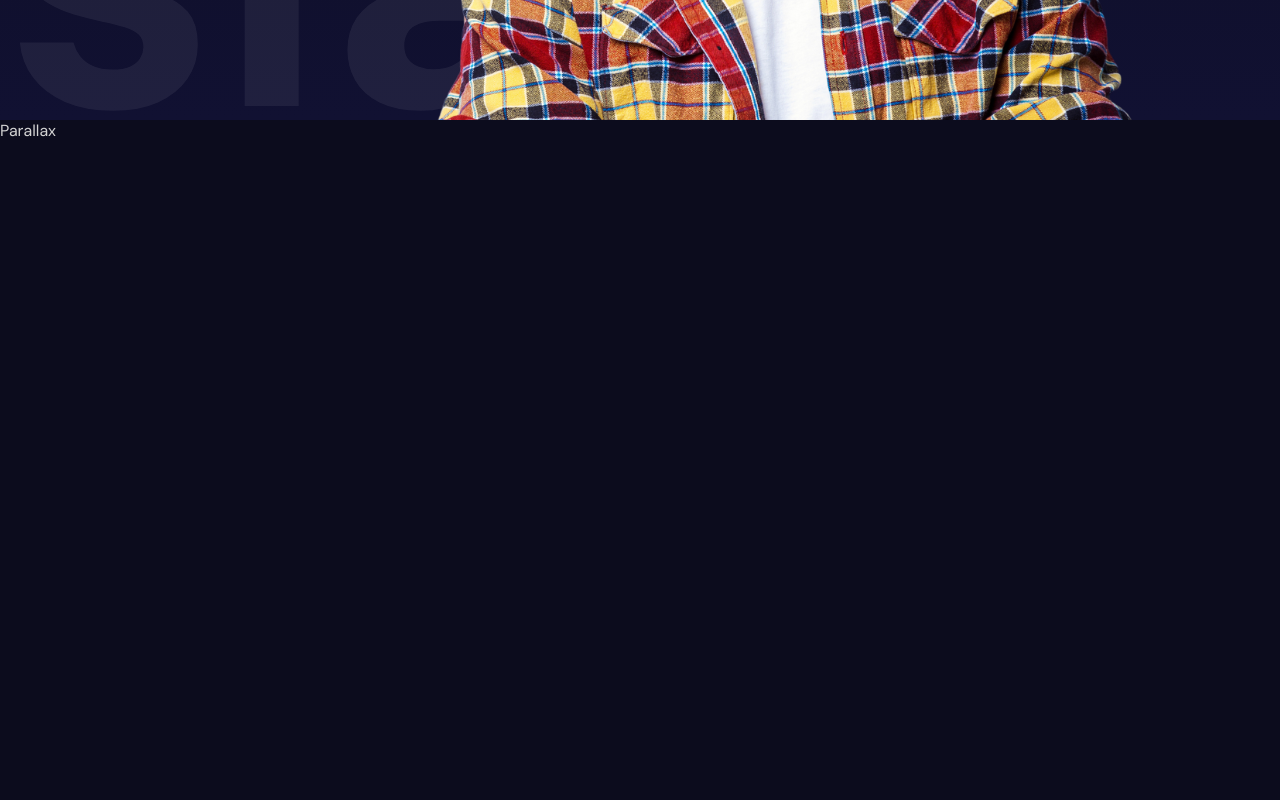
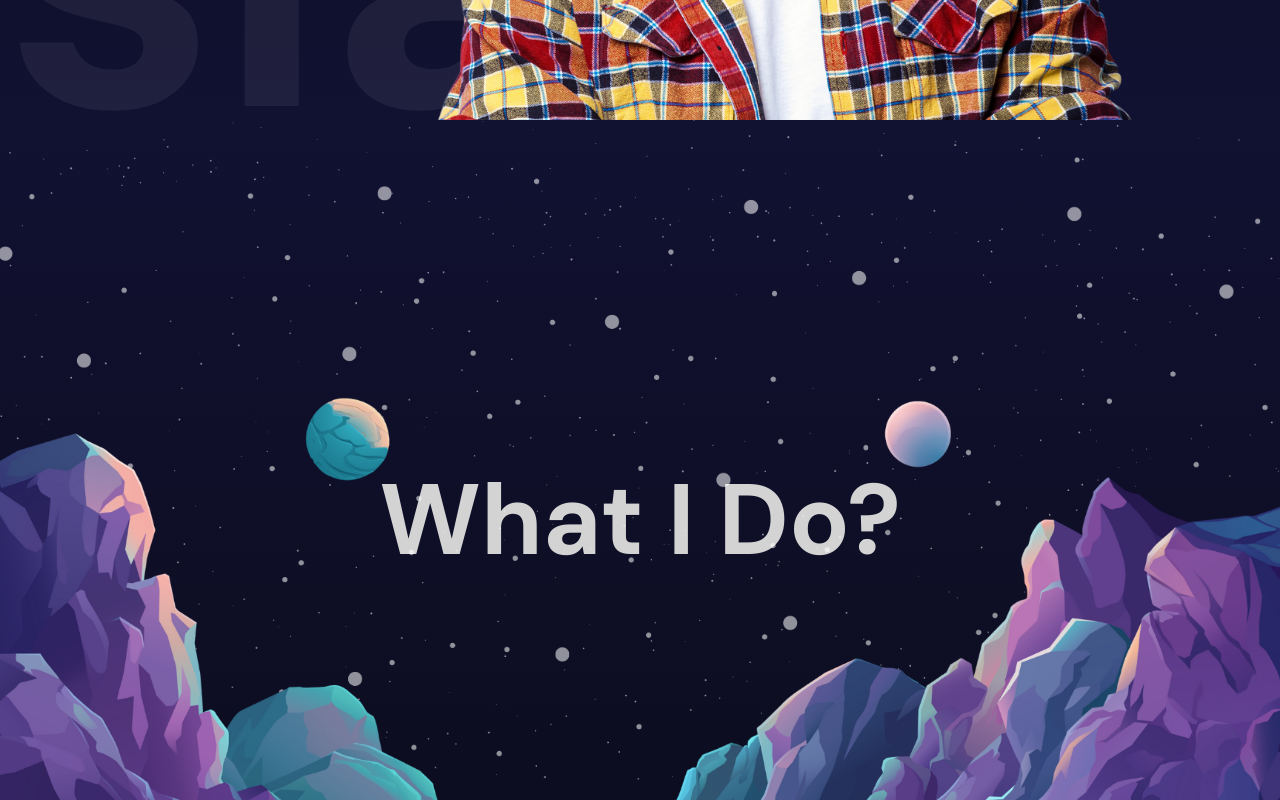
Before and after one commit to YOGESHnick/Portfolio, a React (Vite) app: page / in a window 1280 px wide. Shown: the part 680-1480 px from the top of the page. Built offline with nearby package versions, Linux system fonts and the light colour scheme.

Commit message:
adding space motions !

```diff
--- a/src/App.jsx
+++ b/src/App.jsx
@@ -5,6 +5,7 @@
 // import Hero from "./components/hero/Hero";
 import Navbar from "./components/navbar/Navbar";
 import Hero from "./components/hero/Hero";
+import Parallax from "./components/parallax/Parallax";
 // import Parallax from "./components/parallax/Parallax";
 // import Portfolio from "./components/portfolio/Portfolio";
 // import Services from "./components/services/Services";
@@ -16,10 +17,10 @@
         <Navbar />
         <Hero />
       </section>
-      <section id="Services" >Parallax</section>
+      <section id="Services" ><Parallax type="services" /></section>
       <section>Services</section>
+      <section id="Portfolio" ><Parallax type="portfolio" /> 1</section>
       <section >Parallax</section>
-      <section id="Portfolio" >Portfolio 1</section>
       <section >Portfolio 2</section>
       <section id="Contact">Portfolio 3</section>
       <section id="About" >Contact</section>
--- /dev/null
+++ b/src/components/parallax/Parallax.jsx
@@ -0,0 +1,40 @@
+import { useRef } from "react";
+import "./parallax.scss";
+import { motion, useScroll, useTransform } from "framer-motion";
+
+export default function Parallax({ type }) {
+  const ref = useRef();
+  const { scrollYProgress } = useScroll({
+    target: ref,
+    offset: ["start start", "end start"],
+  });
+  const yText = useTransform(scrollYProgress, [0, 1], ["0%", "500%"]);
+  const yBg = useTransform(scrollYProgress, [0, 1], ["0%", "100%"]);
+  return (
+    <div
+      className="parallax"
+      ref={ref}
+      style={{
+        background:
+          type === "services"
+            ? "linear-gradient(180deg, #111132, #0c0c1d)"
+            : "linear-gradient(180deg, #111132, #505064)",
+      }}
+    >
+      <motion.h1 style={{ y: yText }}>
+        {type === "services" ? "What I Do?" : "What I've Done?"}
+      </motion.h1>
+      <motion.div className="mountains"></motion.div>
+      <motion.div
+        className="planets"
+        style={{
+          y: yBg,
+          backgroundImage: `url(${
+            type === "services" ? "/planets.png" : "/sun.png"
+          })`,
+        }}
+      ></motion.div>
+      <motion.div style={{ x: yBg }} className="stars"></motion.div>
+    </div>
+  );
+}
--- /dev/null
+++ b/src/components/parallax/parallax.scss
@@ -0,0 +1,49 @@
+.parallax {
+    width: 100%;
+    height: 100%;
+    position: relative;
+    display: flex;
+    align-items: center;
+    justify-content: center;
+    overflow: hidden;
+
+    h1 {
+        font-size: 100px;
+    }
+    .mountains {
+        background-image: url("/mountains.png");
+        background-size: cover;
+        background-position: bottom;
+        width: 100%;
+        height: 100%;
+        position: absolute;
+        z-index: 3;
+
+        // @include mobile {
+        //   background-size: contain;
+        //   background-repeat: no-repeat;
+        // }
+    }
+    .planets {
+        background-image: url("/planets.png");
+        background-size: cover;
+        background-position: bottom;
+        width: 100%;
+        height: 100%;
+        position: absolute;
+        z-index: 2;
+        // @include mobile {
+        //   background-size: contain;
+        //   background-repeat: no-repeat;
+        // }
+    }
+    .stars {
+        background-image: url("/stars.png");
+        background-size: cover;
+        background-position: bottom;
+        width: 100%;
+        height: 100%;
+        position: absolute;
+        z-index: 1;
+    }
+}
```
